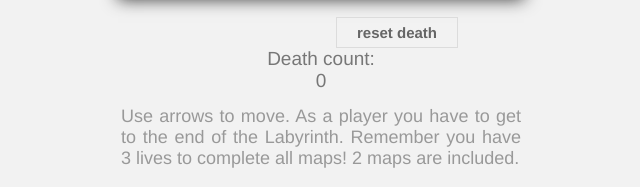
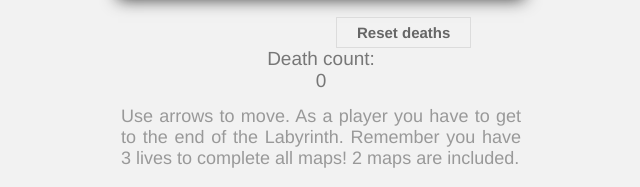
Before and after one commit to evilgenieent/Platform-engine, a plain HTML site: page index.html in a window 1280 px wide. Shown: the part 509-696 px from the top of the page, 319-959 px from the left. Drawn offline with Linux system fonts and the light colour scheme.

Commit message:
minor spelling fix

```diff
--- a/index.html
+++ b/index.html
@@ -16,7 +16,7 @@
 <body>
 <h1>Labyrinth game</h1>
 <canvas id="canvas"></canvas>
-<button onclick="reset_death_counter()">reset death</button>
+<button onclick="reset_death_counter()">Reset deaths</button>
 <p>Death count:</p>
 <p id="death_counter">0</p>
 <script type="text/javascript" src="game.js"></script>
```
Also changed, not shown: 1 other file.
